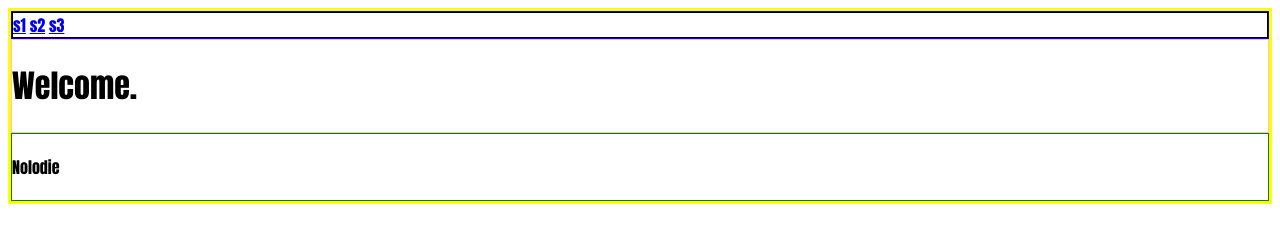
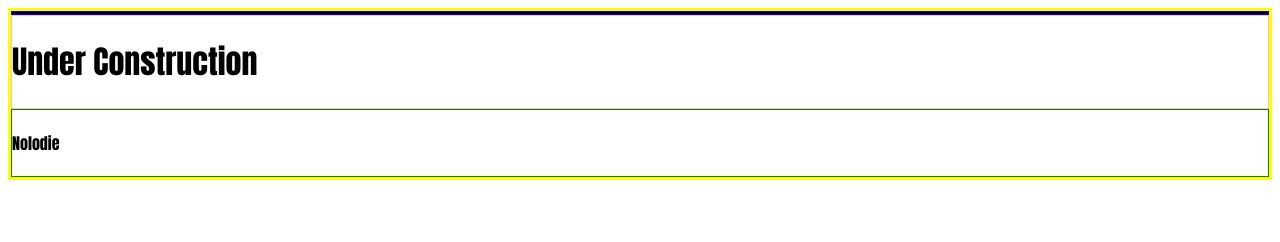
Before and after one commit to Nolodie/Nolodie.github.io, a plain HTML site: page index.html in a window 1280 px wide. Drawn offline with Linux system fonts and the light colour scheme.

Commit message:
Fresh Start

```diff
--- a/index.html
+++ b/index.html
@@ -18,14 +18,11 @@ HTML
 
   <header>
     <nav>
-      <a href="/html/s1">s1</a>
-      <a href="/html/s2">s2</a>
-      <a href="/html/s3">s3</a>
     </nav>
   </header>
 
   <div class="content">
-    <h1> Welcome. </h1>
+    <h1> Under Construction </h1>
   </div>
 
   <footer>
```
